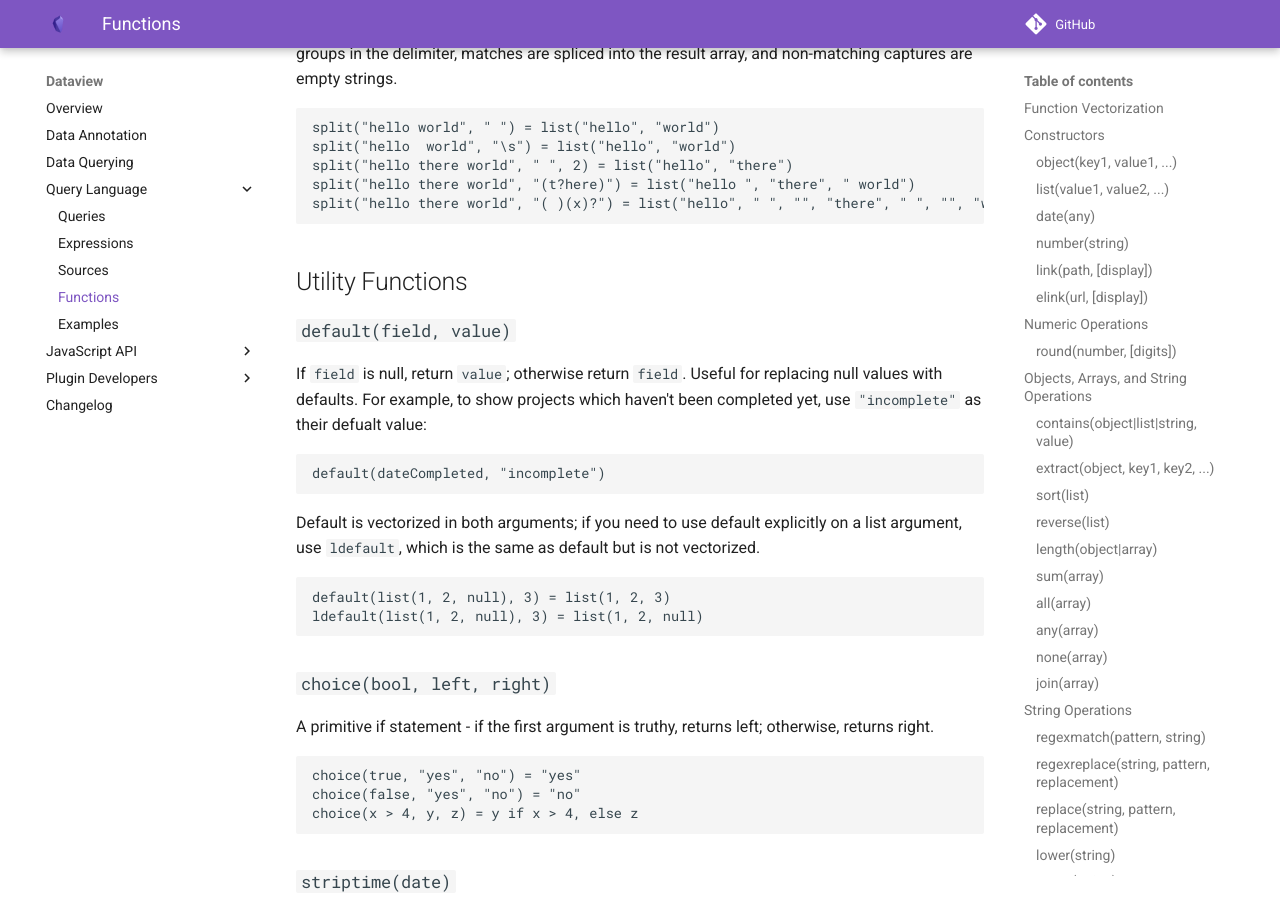
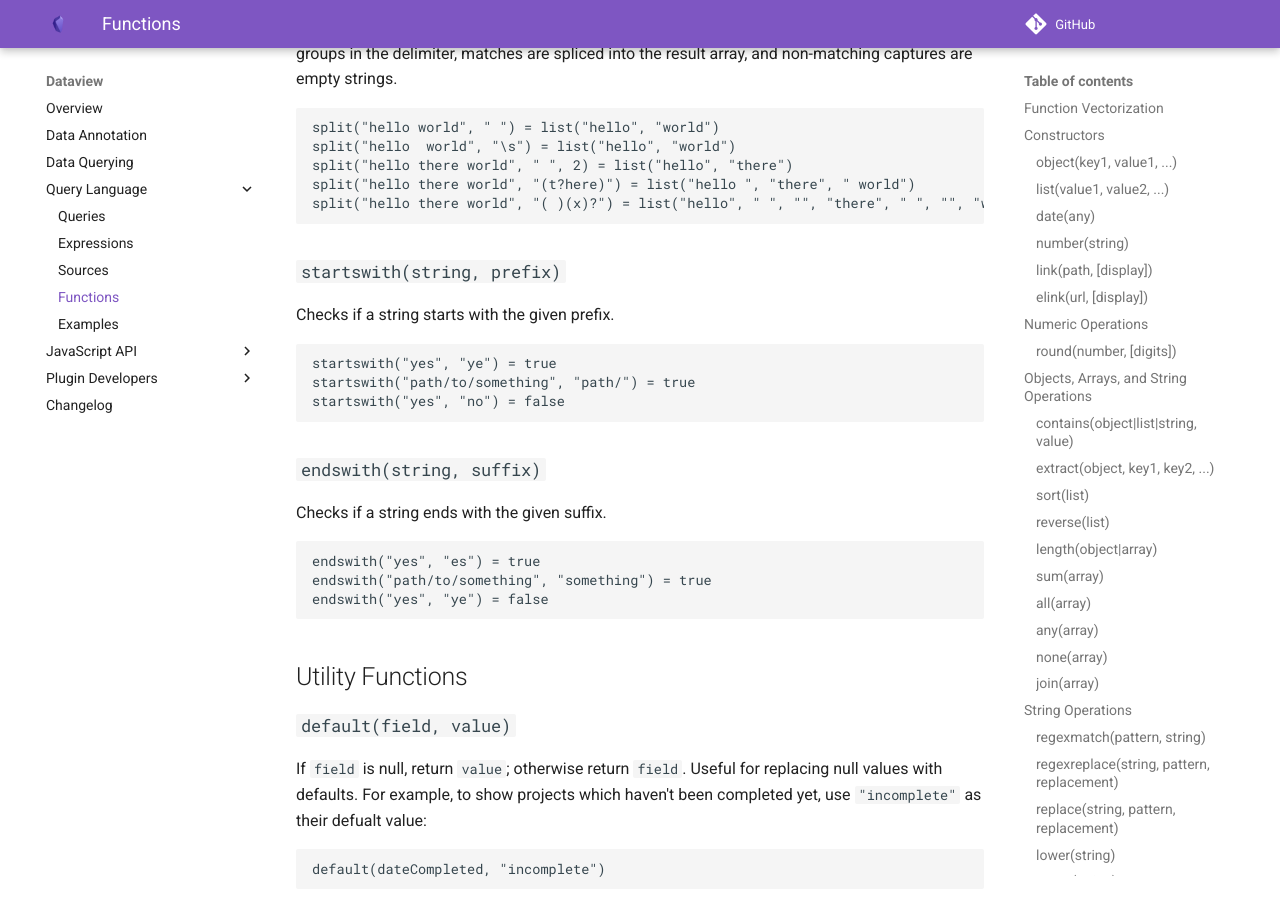
Before and after one commit to blacksmithgu/obsidian-dataview, an MkDocs documentation site: the page built from docs/docs/query/functions.md, in a window 1280 px wide and 900 px high, scrolled down 5741 px. Built offline with MkDocs 1.6.1 and Material for MkDocs 9.7.7, drawn with Linux system fonts in a browser that asks for light colours; comment, search, counter and statistics services are not loaded.

Commit message:
Improve #509: Implement startswith and endswith

````diff
--- a/docs/docs/query/functions.md
+++ b/docs/docs/query/functions.md
@@ -274,6 +274,26 @@ split("hello there world", "(t?here)") = list("hello ", "there", " world")
 split("hello there world", "( )(x)?") = list("hello", " ", "", "there", " ", "", "world")
 ```
 
+### `startswith(string, prefix)`
+
+Checks if a string starts with the given prefix.
+
+```
+startswith("yes", "ye") = true
+startswith("path/to/something", "path/") = true
+startswith("yes", "no") = false
+```
+
+### `endswith(string, suffix)`
+
+Checks if a string ends with the given suffix.
+
+```
+endswith("yes", "es") = true
+endswith("path/to/something", "something") = true
+endswith("yes", "ye") = false
+```
+
 ## Utility Functions
 
 ### `default(field, value)`
````
Also changed, not shown: 1 other file.
